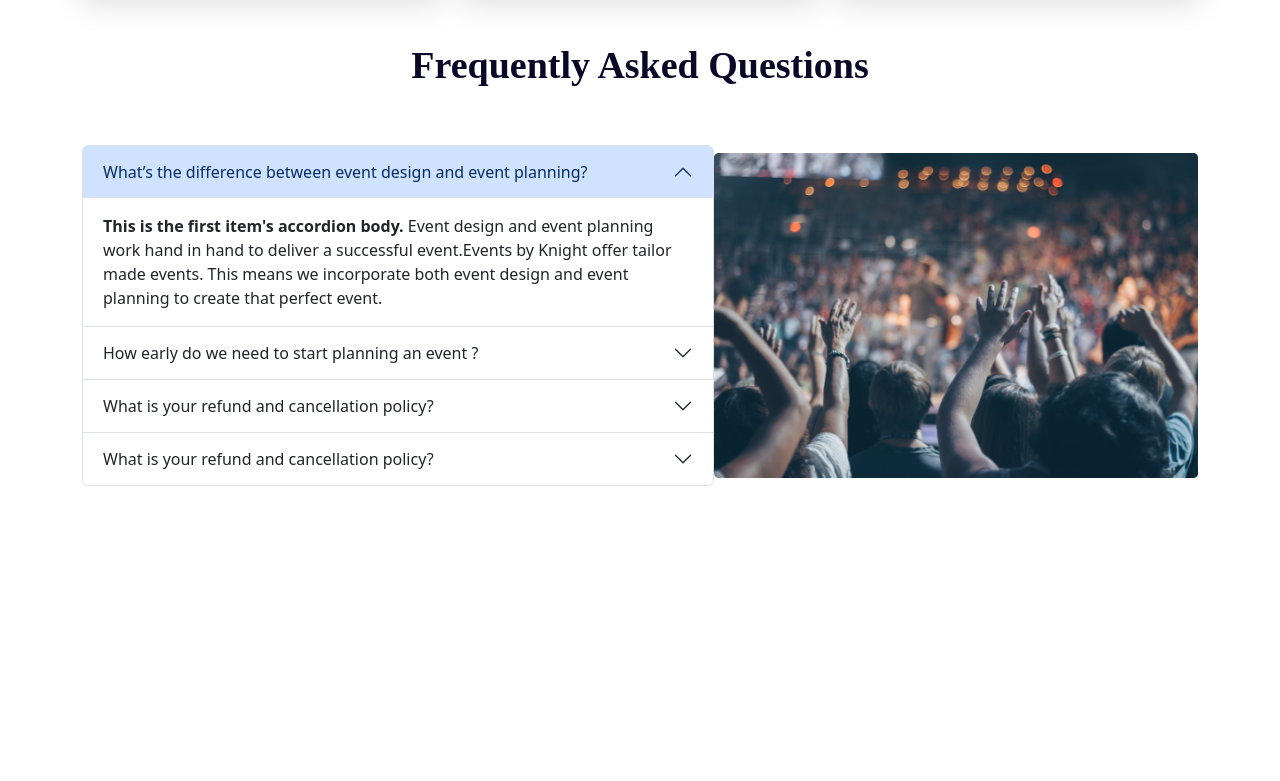
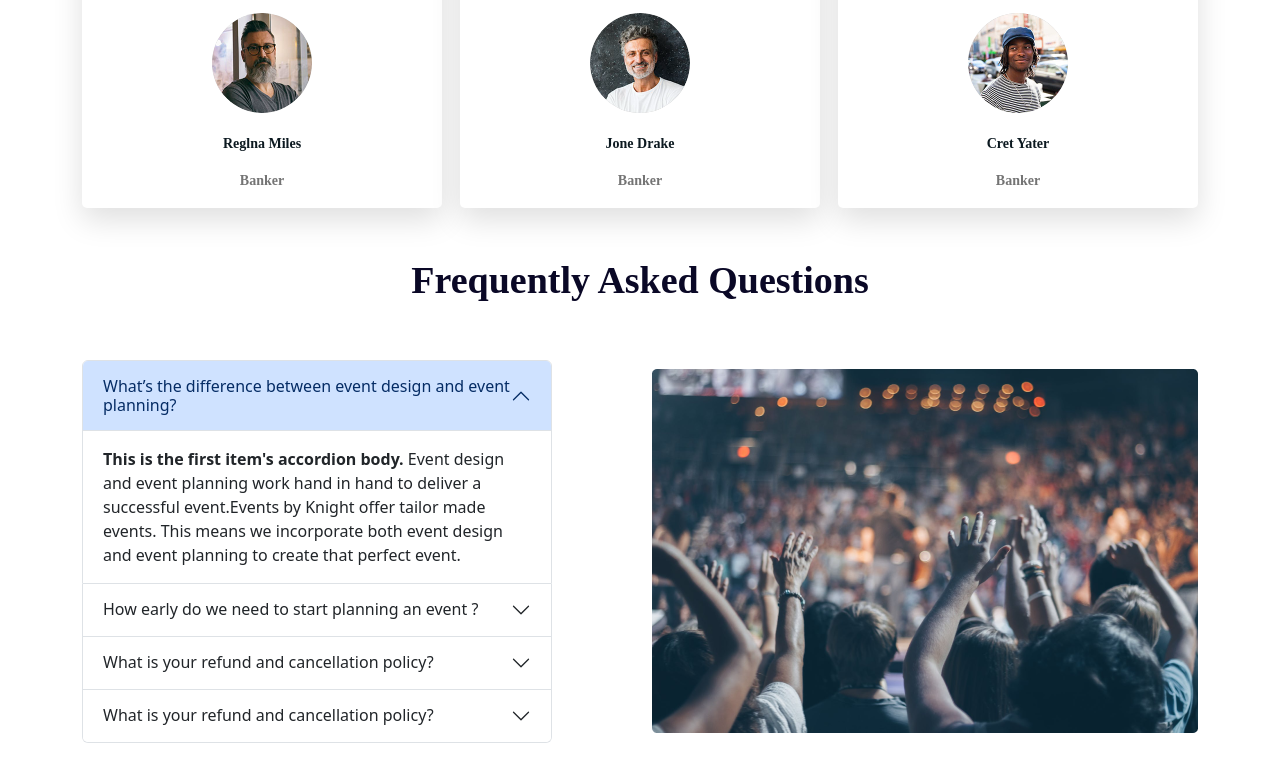
Before and after one commit to Tuhin531/Convention-center, a plain HTML site: page index.html in a window 1280 px wide. Shown: the part 1813-2594 px from the top of the page. Before the commit the page ends 2349 px from the top, so only its background shows below. Drawn offline with nearby package versions, Linux system fonts and the light colour scheme.

Commit message:
add slide

```diff
--- a/style/style.css
+++ b/style/style.css
@@ -257,6 +257,7 @@ margin-left: 10px;
     border-radius: 24px;
     color:#FFF;
 }
+
 /* Our clients section */
 .clients-section{
     display: flex;
@@ -286,8 +287,6 @@ margin-left: 10px;
     border-radius: 100px;
     background: url(<path-to-image>), lightgray 50% / cover no-repeat;
 
-
-
 }
 .clients-name{
     color: #0C1920;
@@ -309,24 +308,27 @@ margin-left: 10px;
     text-align: center;
 
 }
+
 /* question section */
 .question-section{
     display: flex;
+    justify-content: space-between;
+    border-radius: 5px;
+    gap: 100px;
     align-items: center;
-    justify-content: space-between;
-    padding-bottom: 50px;
+    padding-bottom: 100px;
 }
 
+
 .question-photo img{
-
-    width: 484px;
-    height: 325px;
-
+    width: 546px;
+height: 364px;
+flex-shrink: 0;
 
 
 }
-.slide{
-    width: 752px;
+.question-slide{
+    width: 100%;
 
 
 }
```
Also changed, not shown: index.html (+1 -0 lines).
